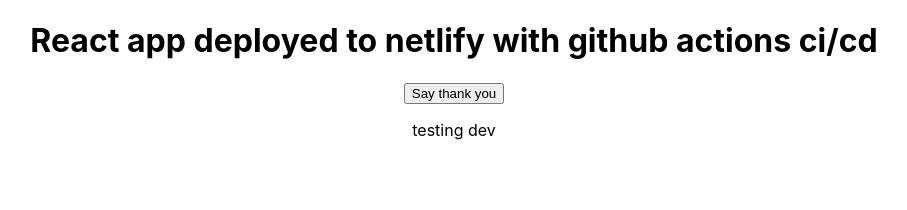
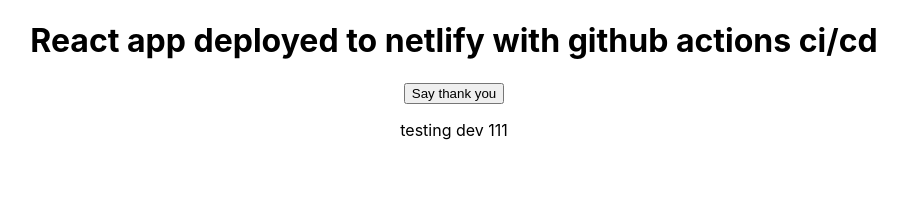
Before and after one commit to FrankenDeba/netlify-github-actions, a React (Create React App) app: page / in a window 1280 px wide. Shown: the top 210 px of the page, without its empty margins (186-1093 px from the left). Built offline with nearby package versions, Linux system fonts and the light colour scheme.

Commit message:
testing dev

```diff
--- a/src/App.js
+++ b/src/App.js
@@ -8,7 +8,7 @@
       <h1>React app deployed to netlify with github actions ci/cd</h1>
       <button onClick={() => setWelcome(true)}>Say thank you</button>
       {welcome && <h2>You are welcome!</h2>}
-      <p>testing dev</p>
+      <p>testing dev 111</p>
     </div>
   );
 }
```
